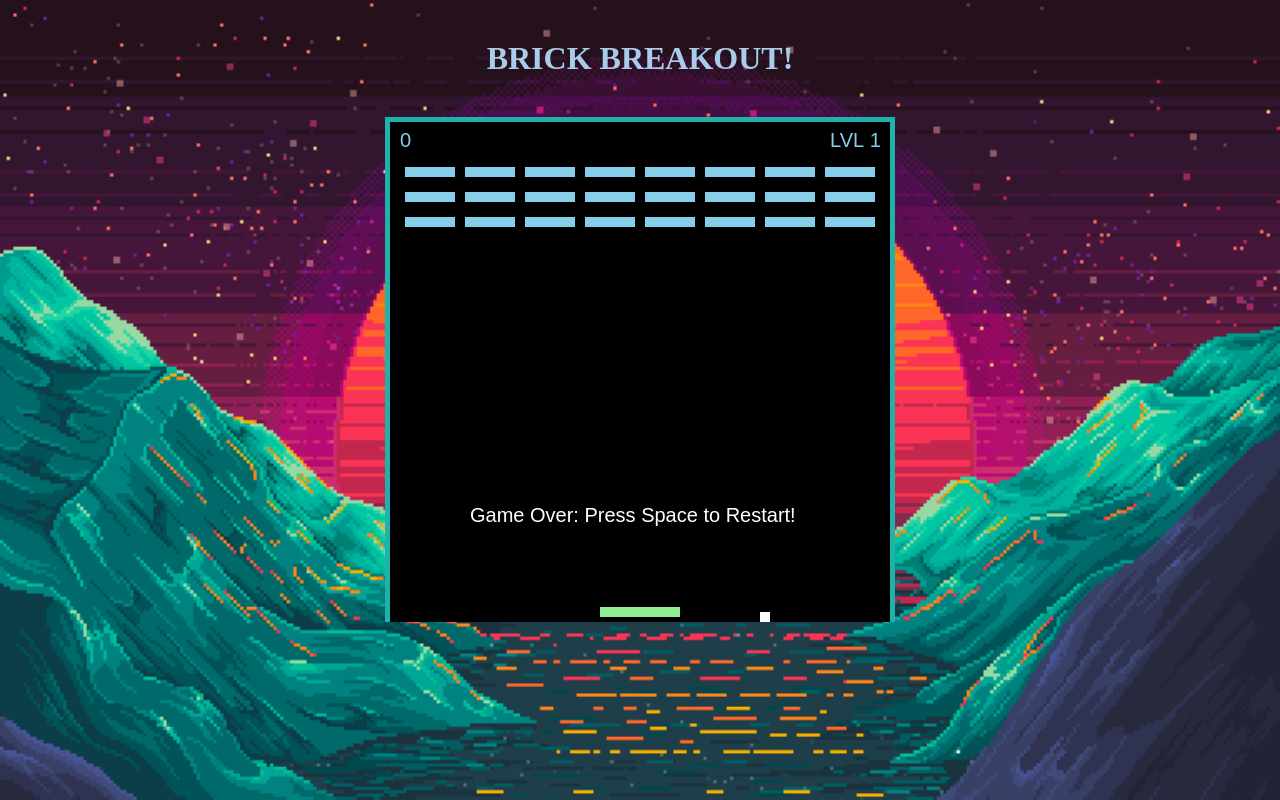
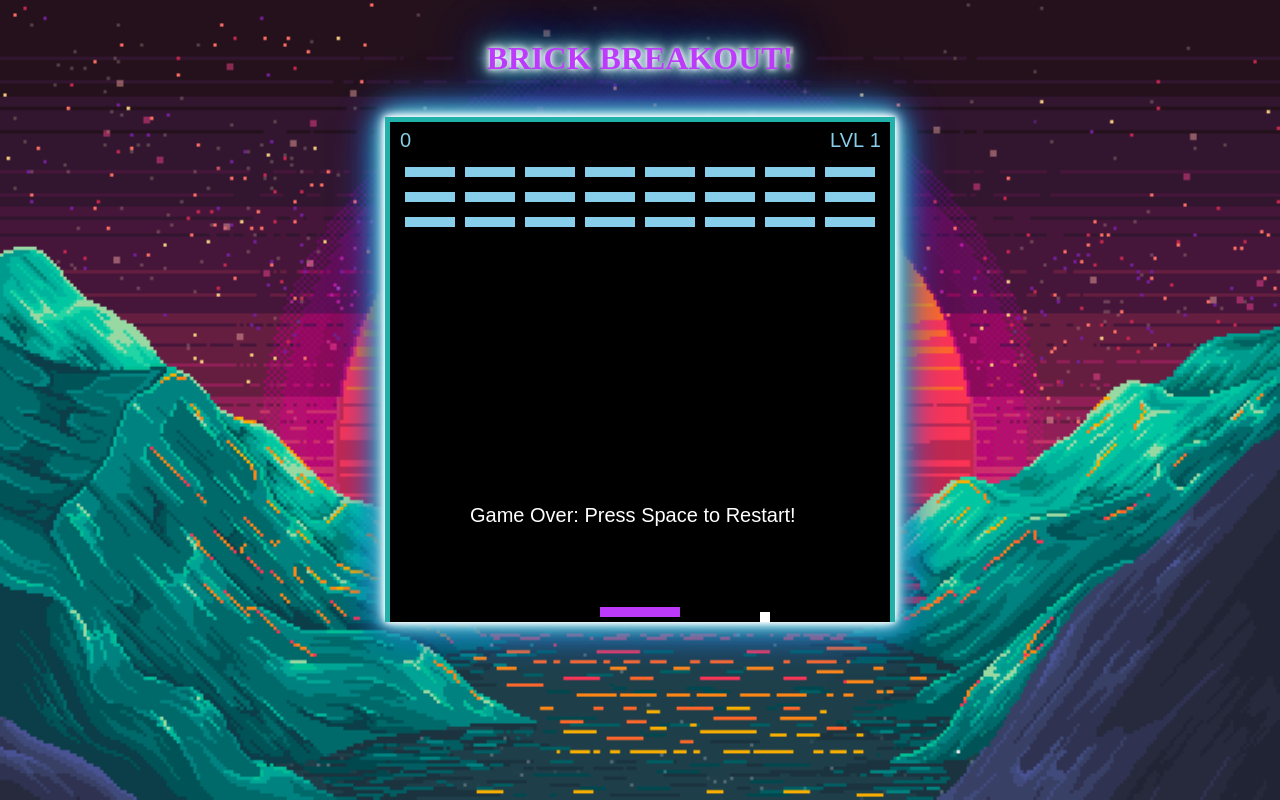
Before and after one commit to const-not-var/Blockbreak, a plain HTML site: page index.html in a window 1280 px wide. Drawn offline with Linux system fonts and the light colour scheme.

Commit message:
changed-look

```diff
--- a/breakout.css
+++ b/breakout.css
@@ -9,12 +9,14 @@ body {
     border-top: 5px solid lightseagreen;
     border-left: 5px solid lightseagreen;
     border-right: 5px solid lightseagreen;
+    box-shadow: 0 0 5px #FFF, 0 0 10px #FFF, 0 0 15px #FFF, 0 0 20px #189fff, 0 0 30px #49FF18, 0 0 40px #1818ff, 0 0 25px #1859ff, 0 0 45px #1893ff, 2px 2px 2px rgba(99,205,206,0), 2px 2px 2px rgba(99,205,206,0), 2px 2px 2px rgba(99,205,206,0);
 
 }
 
 h1 {
-    color: rgb(169, 204, 235);
+    color: rgb(190, 58, 251);
     border: 10px;
     margin: 20px;
     padding: 20px;
+    text-shadow: 0 0 5px #FFF, 0 0 10px #FFF, 0 0 15px #FFF, 0 0 20px #189fff, 0 0 30px #49FF18, 0 0 40px #1818ff, 0 0 55px #1859ff, 0 0 75px #1893ff, 2px 2px 2px rgba(99,205,206,0), 2px 2px 2px rgba(99,205,206,0), 2px 2px 2px rgba(99,205,206,0);
 }
--- a/breakout.js
+++ b/breakout.js
@@ -59,7 +59,7 @@ window.onload = function() {
     context = board.getContext("2d"); // used for drawing on the board
 
     //draw initial player
-    context.fillStyle = "lightgreen";
+    context.fillStyle = "purple";
     context.fillRect(player.x, player.y, player.width, player.height);
 
     requestAnimationFrame(update);
@@ -77,7 +77,7 @@ function update() {
     context.clearRect(0, 0, board.width, board.height);
 
     //player
-    context.fillStyle = "lightgreen";
+    context.fillStyle = "rgb(190, 58, 251)";
     context.fillRect(player.x, player.y, player.width, player.height);
 
     context.fillStyle = "white";
@@ -143,6 +143,8 @@ function update() {
         score =+ 100*blockRows*blockColumns; // bonus points
         blockRows = Math.min(blockRows + 1, blockMaxRows);
         level = Math.min(level + 1, maxLevel);
+        // ball.velocityX *= -1.06;
+        // ball.velocityY *= -1.04;
         createBlocks();
     }
 
```
Also changed, not shown: bg-2.jpg (added), space-background.jpg (added).
